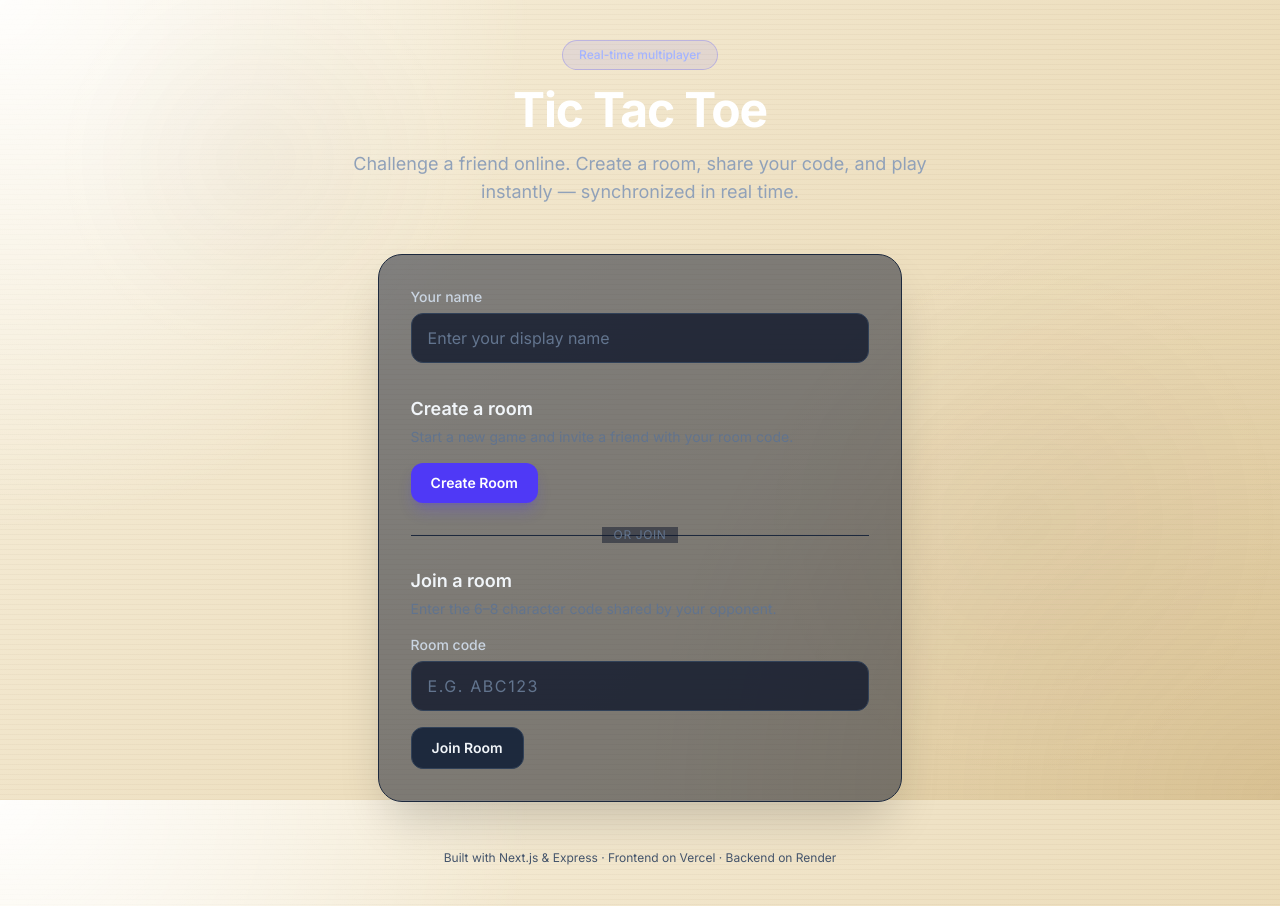
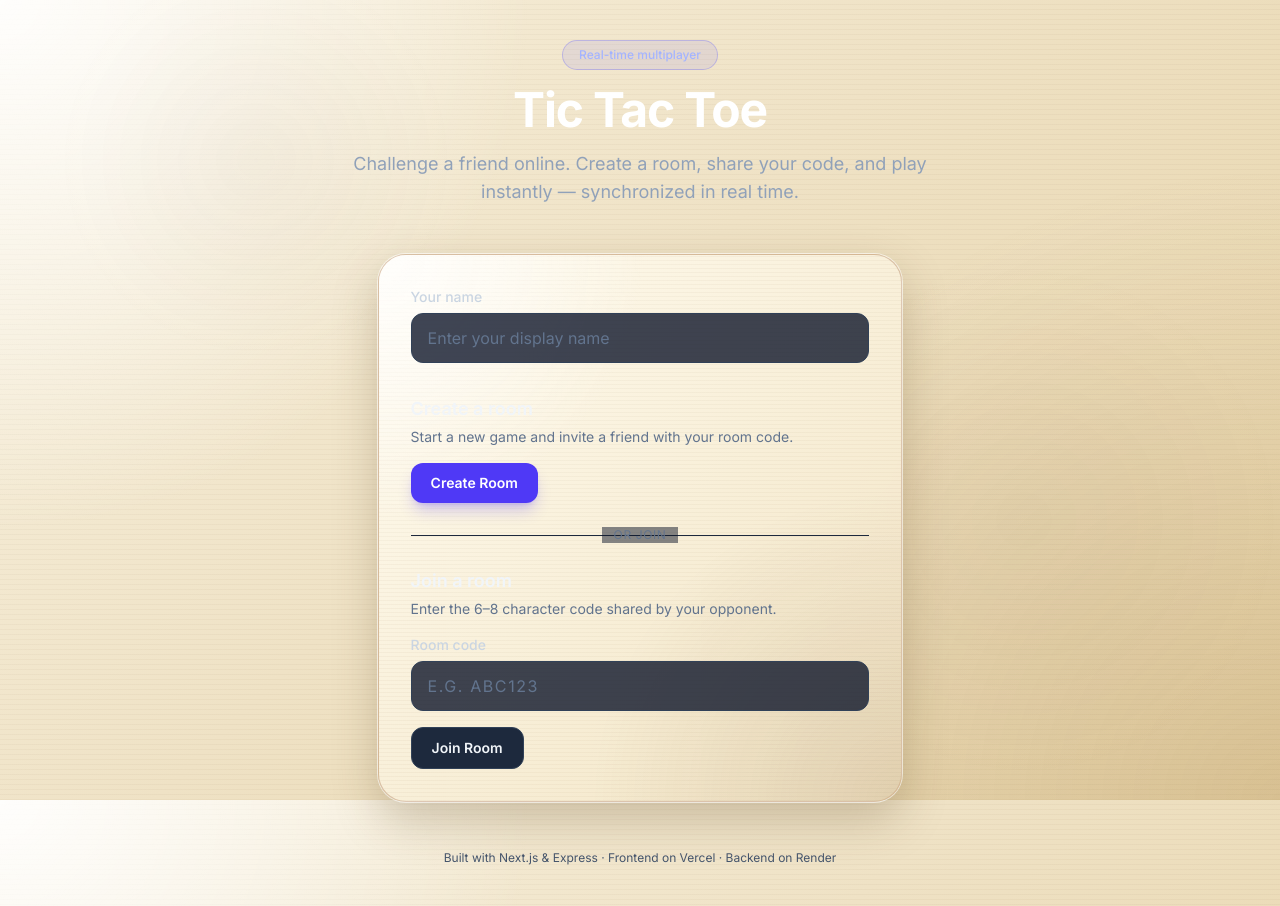
Before and after one commit to psyclopse/Tic-Tac-Toe, a Next.js app: page / in a window 1280 px wide. Built offline with nearby package versions, Linux system fonts and the light colour scheme.

Commit message:
Update page.tsx

```diff
--- a/src/app/page.tsx
+++ b/src/app/page.tsx
@@ -157,8 +157,9 @@ export default function HomePage() {
 
         <div className="mt-12 grid gap-8 lg:grid-cols-5">
           <section className="lg:col-start-2 lg:col-span-3">
-            <div className="rounded-3xl border border-slate-800 bg-slate-900/50 p-6 shadow-2xl shadow-black/20 backdrop-blur sm:p-8">
-              <Input
+            <div className="relative overflow-hidden rounded-[28px] border border-amber-900/25 bg-[linear-gradient(135deg,rgba(255,251,240,0.98),rgba(242,228,196,0.98))] p-6 shadow-[0_18px_45px_rgba(82,58,24,0.25)] ring-1 ring-white/60 before:absolute before:inset-0 before:bg-[radial-gradient(circle_at_top_left,rgba(255,255,255,0.9),transparent_35%),radial-gradient(circle_at_bottom_right,rgba(120,89,51,0.16),transparent_42%),repeating-linear-gradient(0deg,rgba(120,89,51,0.05)_0,rgba(120,89,51,0.05)_1px,transparent_1px,transparent_4px)] before:opacity-90 before:content-[''] sm:p-8">
+              <div className="relative z-10">
+                <Input
                 label="Your name"
                 placeholder="Enter your display name"
                 value={playerName}
@@ -230,6 +231,7 @@ export default function HomePage() {
                   {generalError}
                 </p>
               )}
+              </div>
             </div>
           </section>
         </div>
```
